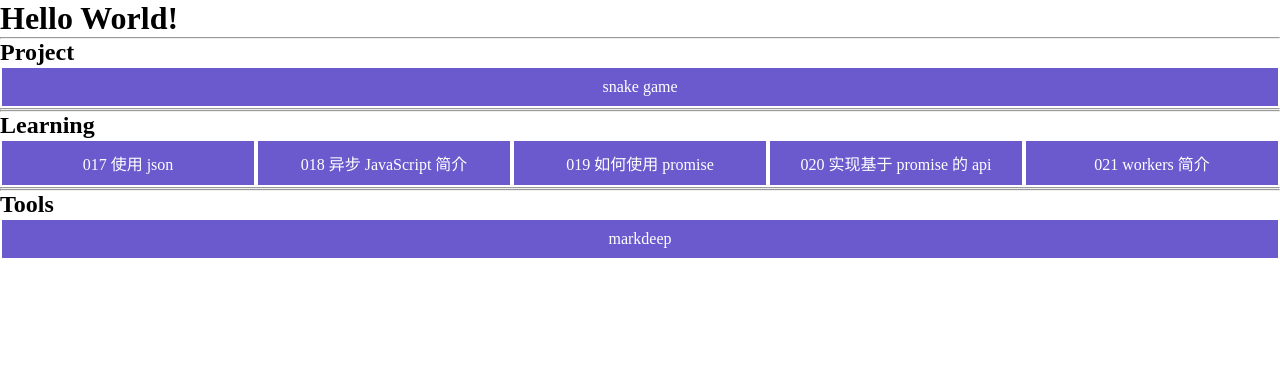
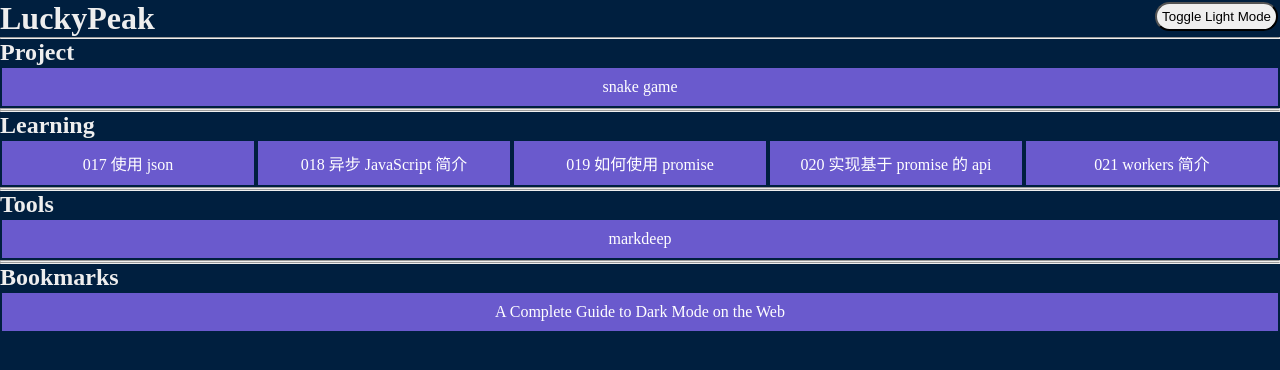
Before and after one commit to luckypeak-xyz/yrf105.github.io, a plain HTML site: page index.html in a window 1280 px wide. Drawn offline with Linux system fonts and the light colour scheme.

Commit message:
add dark mode

```diff
--- a/index.html
+++ b/index.html
@@ -1,20 +1,26 @@
 <!DOCTYPE html>
 <html lang="en">
+
 <head>
   <title>LuckyPeak</title>
   <meta charset="UTF-8" />
   <meta name="viewport" content="width=device-width, initial-scale=1" />
   <link href="main-page.css" rel="stylesheet" />
+  <script src="main-page.js" async></script>
 </head>
 
 <body>
-    <h1>Hello World!</h1>
-    <hr>
+  <h1>
+    LuckyPeak
+    <button type="button" class="btn-toggle">Toggle Light Mode</button>
+  </h1>
+  <hr />
   <h2>Project</h2>
   <div class="container">
     <a href="snake-game/snake.html">snake game</a>
   </div>
-    <hr><hr>
+  <hr />
+  <hr />
   <h2>Learning</h2>
   <div class="container">
     <a href="learning/javascript/017-使用-json/index.html">017 使用 json</a>
@@ -23,10 +29,17 @@
     <a href="learning/javascript/020-实现基于-promise-的-api/index.html">020 实现基于 promise 的 api</a>
     <a href="learning/javascript/021-workers-简介/index.html">021 workers 简介</a>
   </div>
-    <hr><hr>
+  <hr />
+  <hr />
   <h2>Tools</h2>
   <div class="container">
     <a href="tools/markdeep/index.md.html">markdeep</a>
   </div>
+  <hr><hr>
+  <h2>Bookmarks</h2>
+  <div class="container">
+      <a href="https://css-tricks.com/a-complete-guide-to-dark-mode-on-the-web/">A Complete Guide to Dark Mode on the Web</a></dt>
+  </div>
 </body>
+
 </html>
--- a/main-page.css
+++ b/main-page.css
@@ -1,6 +1,29 @@
 * {
   padding: 0;
   margin: 0;
+}
+
+body {
+  --text-color: #eee;
+  --bkg-color: #001f3f;
+}
+
+body.light-theme {
+  --text-color: #222;
+  --bkg-color: #fff;
+}
+
+body {
+  color: var(--text-color);
+  background: var(--bkg-color);
+}
+
+.btn-toggle {
+  padding: 5px;
+  margin: 2px 2px;
+  text-align: center;
+  float: right;
+  border-radius: 2em;
 }
 
 .container {
@@ -8,8 +31,9 @@
   flex-wrap: wrap;
 }
 
-a:link, a:visited {
-  background-color: #6A5ACD;
+a:link,
+a:visited {
+  background-color: #6a5acd;
   color: white;
   padding: 10px;
   margin: 2px 2px;
@@ -18,6 +42,7 @@ a:link, a:visited {
   flex: 200px;
 }
 
-a:hover, a:active {
-  background-color: #4169E1;
+a:hover,
+a:active {
+  background-color: #4169e1;
 }
--- /dev/null
+++ b/main-page.js
@@ -0,0 +1,4 @@
+const toggleModBtn = document.querySelector('button')
+toggleModBtn.addEventListener('click', function() {
+  document.body.classList.toggle('dark-light')
+})
```
Lines whose indentation alone changed are shown as unchanged.
